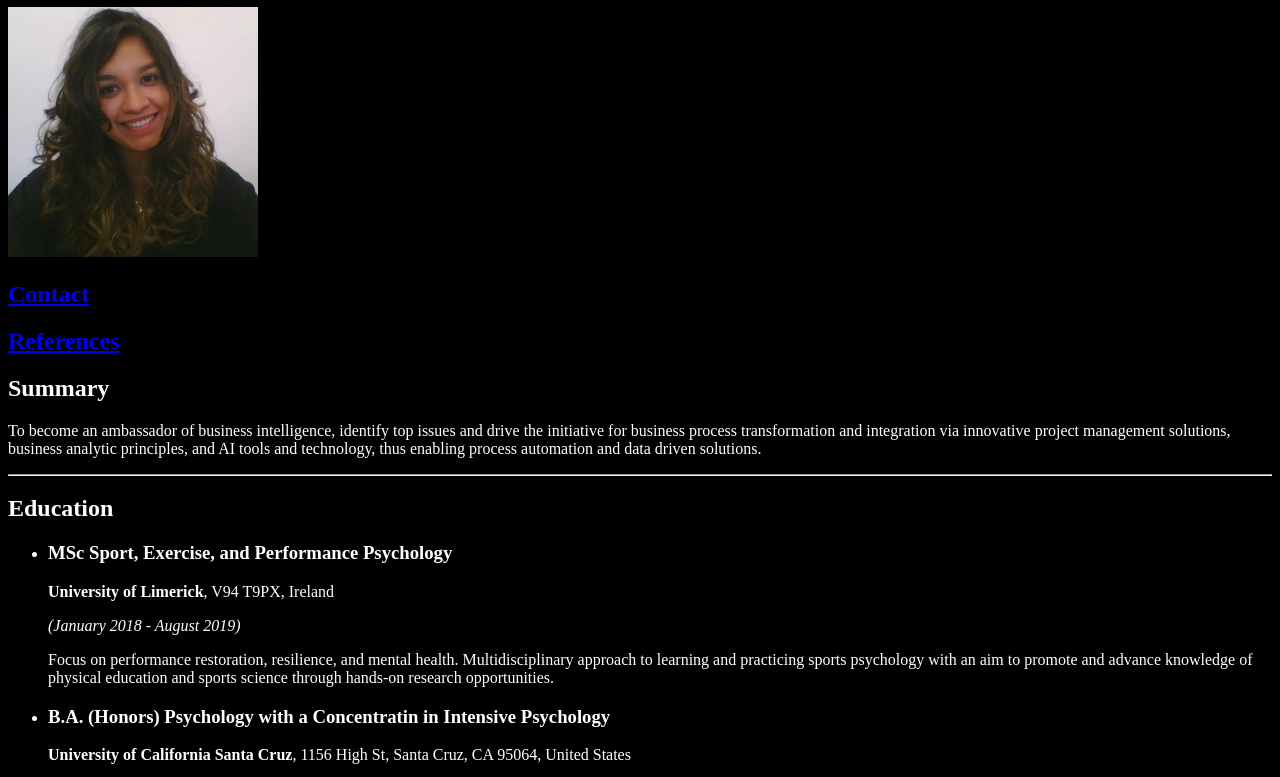
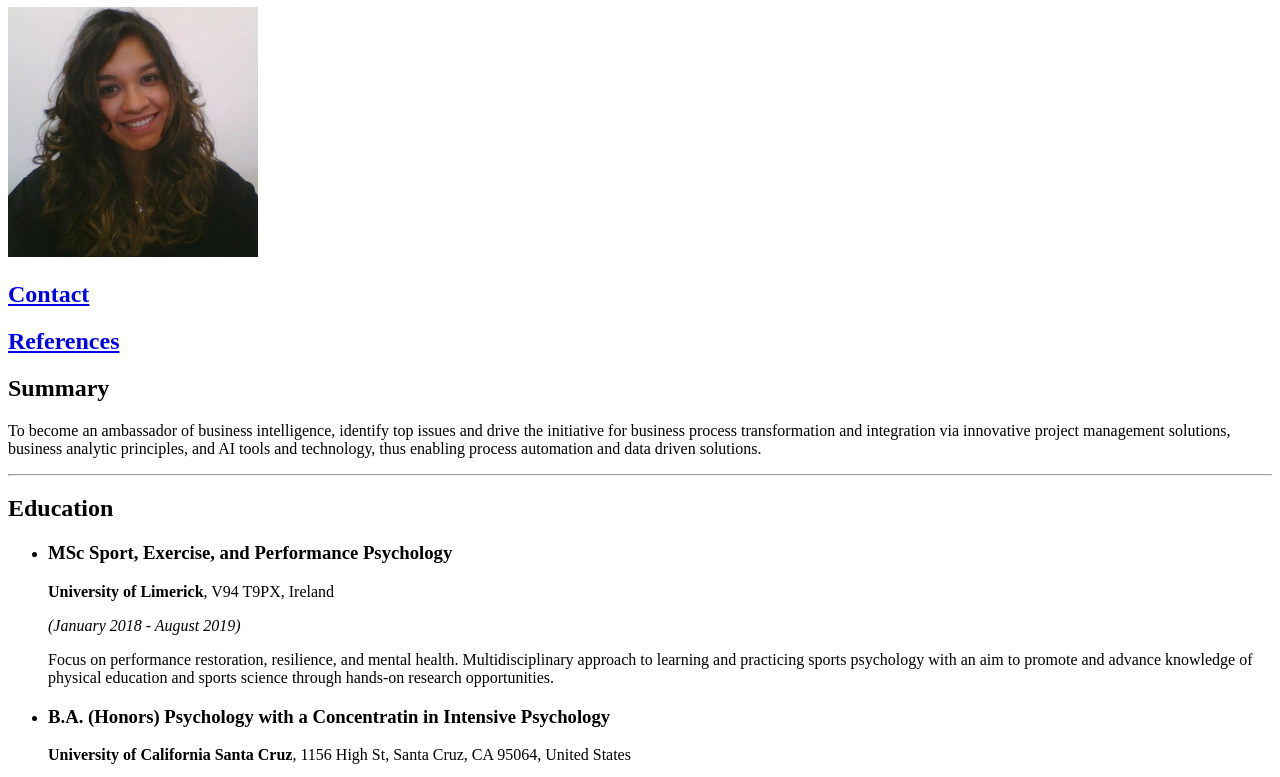
Before and after one commit to ZairaC7/Zaira-Covarrubias-Portfolio, a plain HTML site: page index.html in a window 1280 px wide. Shown: the part 73-850 px from the top of the page. Drawn offline with Linux system fonts and the light colour scheme.

Commit message:
Update index.html

```diff
--- a/index.html
+++ b/index.html
@@ -4,12 +4,6 @@
     <meta charset="UTF-8">
     <meta name="viewport" content="width=device-width, initial-scale=1.0">
     <title>My Resume</title>
-    <style>
-        html{
-            Background: black;
-            color: white;
-        }
-    </style>
 </head>
 <body>
     <h1>Zaira Covarrubias' Resume</h1>
```
